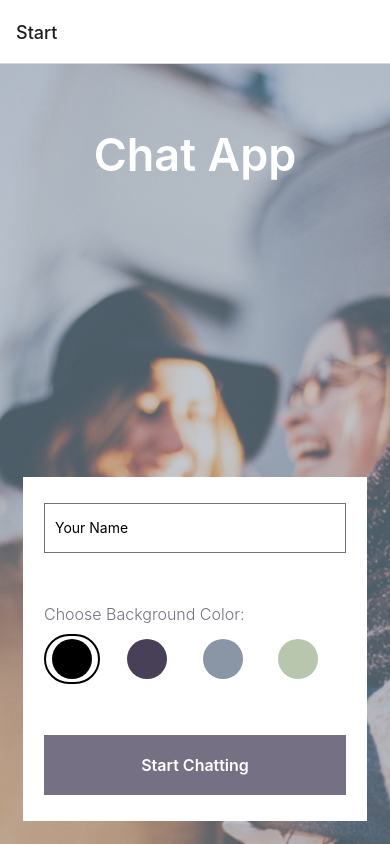
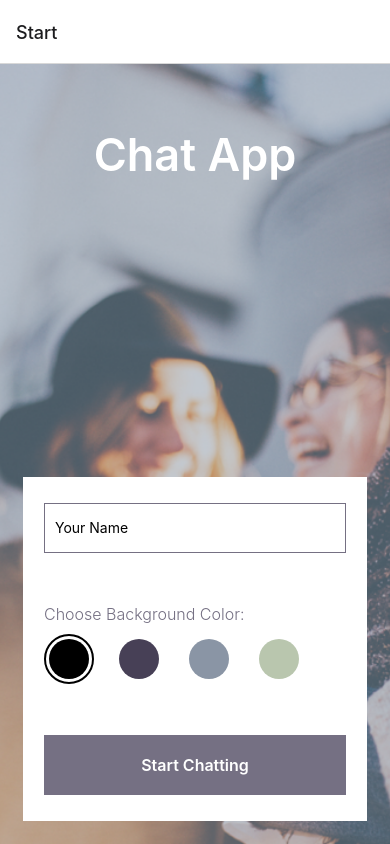
Before and after one commit to loganjlevin/chat-app, a React Native app: screen /Start in a window 390 px wide. Built offline with nearby package versions, Linux system fonts and the light colour scheme.

Commit message:
made selected circle a View and fixed spacing issure

```diff
--- a/components/Start.js
+++ b/components/Start.js
@@ -33,7 +33,7 @@ const Start = ({ navigation }) => {
           <View style={styles.chooseContainer}>
             <Text style={styles.choose}>Choose Background Color:</Text>
             <View style={styles.colorContainer}>
-              <TouchableOpacity
+              <View
                 style={[
                   styles.selected,
                   color === '#000000'
@@ -45,8 +45,8 @@ const Start = ({ navigation }) => {
                   style={[styles.color, styles.black]}
                   onPress={() => setColor('#000000')}
                 ></TouchableOpacity>
-              </TouchableOpacity>
-              <TouchableOpacity
+              </View>
+              <View
                 style={[
                   styles.selected,
                   color === '#474056'
@@ -58,8 +58,8 @@ const Start = ({ navigation }) => {
                   style={[styles.color, styles.gray]}
                   onPress={() => setColor('#474056')}
                 ></TouchableOpacity>
-              </TouchableOpacity>
-              <TouchableOpacity
+              </View>
+              <View
                 style={[
                   styles.selected,
                   color === '#8A95A5'
@@ -71,8 +71,8 @@ const Start = ({ navigation }) => {
                   style={[styles.color, styles.blue]}
                   onPress={() => setColor('#8A95A5')}
                 ></TouchableOpacity>
-              </TouchableOpacity>
-              <TouchableOpacity
+              </View>
+              <View
                 style={[
                   styles.selected,
                   color === '#B9C6AE'
@@ -84,7 +84,7 @@ const Start = ({ navigation }) => {
                   style={[styles.color, styles.green]}
                   onPress={() => setColor('#B9C6AE')}
                 ></TouchableOpacity>
-              </TouchableOpacity>
+              </View>
             </View>
           </View>
           <TouchableOpacity
@@ -150,7 +150,6 @@ const styles = StyleSheet.create({
   },
   colorContainer: {
     flexDirection: 'row',
-    alignItems: 'space-between',
     width: '100%',
     marginTop: 10,
   },
@@ -172,7 +171,6 @@ const styles = StyleSheet.create({
     backgroundColor: '#B9C6AE',
   },
   selected: {
-    flex: 1,
     justifyContent: 'center',
     alignItems: 'center',
     borderWidth: 2,
```
